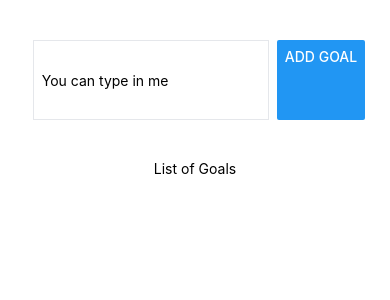
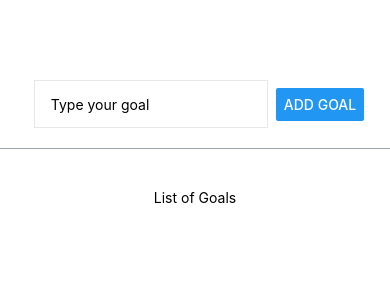
Before and after one commit to siddheshmhapankar2478/To-do, a React Native app: screen / in a window 390 px wide. Shown: the top 300 px of the page. Built offline with nearby package versions, Linux system fonts and the light colour scheme.

Commit message:
updated commit

```diff
--- a/App.js
+++ b/App.js
@@ -2,13 +2,20 @@ import React, {useState} from 'react';
 import { Text, View, Button, TextInput } from 'react-native';
 
 export default function App() {
-  const [text, setText] = useState('');
+  function goalInputHandler(){
+
+  }
+  function addGoalHandler(){
+
+  }
   return (
     <View className="flex-1 ">
-      <View className="flex flex-row justify-center mt-10 ">
-        <TextInput className="h-20 p-2 mx-2 border border-gray-200 border-1"
-        defaultValue="You can type in me"/>
-        <Button className="justify-center items-center" title='Add Goal'/>
+      <View className="w-full flex flex-row justify-center items-center pb-5 border-0 border-b border-b-gray-400 mt-20 ">
+        <TextInput className="h-12 w-3/5 pl-4 mx-2 border border-gray-200 border-1"
+        placeholder="Type your goal"
+        onChangeText={goalInputHandler}
+        />
+        <Button className="" title='Add Goal'/>
       </View>
       <View className="flex flex-row justify-center mt-10 ">
       <Text>List of Goals</Text>
```
